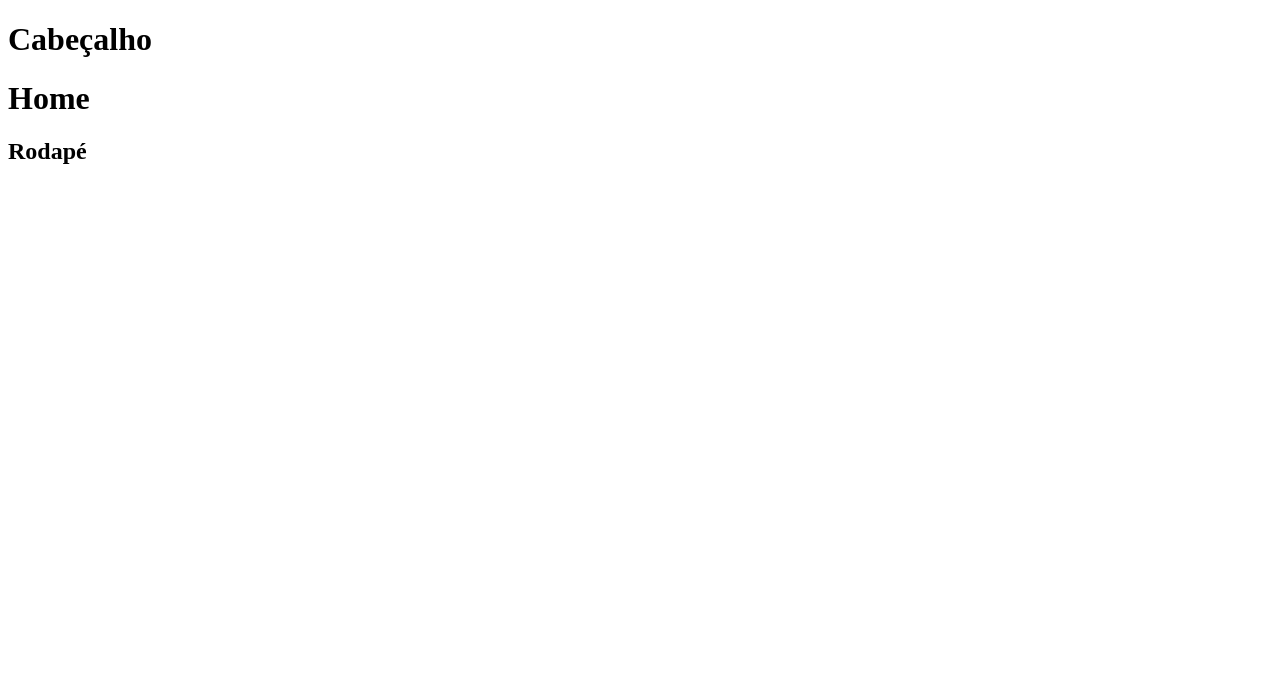
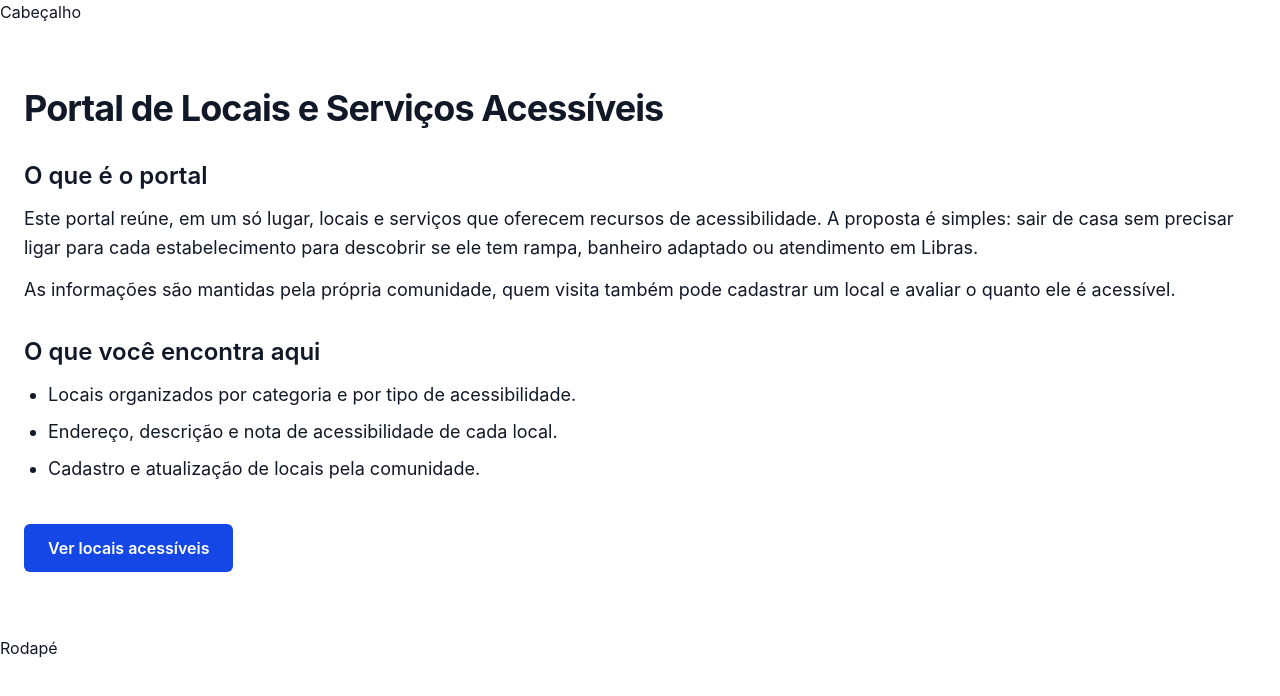
Before and after one commit to 1TDSPY-26/portal-locais-acessiveis, a React (Vite) app: page / in a window 1280 px wide. Shown: the top 696 px of the page. Built offline with nearby package versions, Linux system fonts and the light colour scheme; no server answers.

Commit message:
feat: Home.tsx criado e implementado estilizacao

```diff
--- a/src/global.css
+++ b/src/global.css
@@ -1 +1,12 @@
 @import "tailwindcss";
+
+@layer base {
+  :root {
+    color-scheme: light;
+  }
+
+  body {
+    background-color: #ffffff;
+    color: #111827;
+  }
+}
--- a/src/main.tsx
+++ b/src/main.tsx
@@ -2,6 +2,7 @@ import { StrictMode } from 'react'
 import { createRoot } from 'react-dom/client'
 import { BrowserRouter } from 'react-router-dom'
 import App from './App.tsx'
+import './global.css'
 
 createRoot(document.getElementById('root')!).render(
   <StrictMode>
--- /dev/null
+++ b/src/pages/Home/Home.tsx
@@ -0,0 +1,54 @@
+import { Link } from 'react-router-dom'
+
+export default function Home() {
+  return (
+    <div className="mx-auto px-4 py-10 sm:px-6 sm:py-16">
+      <h1 className="text-3xl font-bold tracking-tight sm:text-4xl">
+        Portal de Locais e Serviços Acessíveis
+      </h1>
+
+      <section aria-labelledby="apresentacao" className="mt-8">
+        <h2 id="apresentacao" className="text-xl font-semibold sm:text-2xl">
+          O que é o portal
+        </h2>
+
+        <p className="mt-3 text-base leading-relaxed sm:text-lg">
+          Este portal reúne, em um só lugar, locais e serviços que oferecem
+          recursos de acessibilidade. A proposta é simples: sair de casa sem
+          precisar ligar para cada estabelecimento para descobrir se ele tem
+          rampa, banheiro adaptado ou atendimento em Libras.
+        </p>
+
+        <p className="mt-3 text-base leading-relaxed sm:text-lg">
+          As informações são mantidas pela própria comunidade, quem visita
+          também pode cadastrar um local e avaliar o quanto ele é acessível.
+        </p>
+      </section>
+
+      <section aria-labelledby="o-que-encontrar" className="mt-8">
+        <h2 id="o-que-encontrar" className="text-xl font-semibold sm:text-2xl">
+          O que você encontra aqui
+        </h2>
+
+        <ul className="mt-3 list-disc space-y-2 pl-6 text-base leading-relaxed sm:text-lg">
+          <li>Locais organizados por categoria e por tipo de acessibilidade.</li>
+          <li>Endereço, descrição e nota de acessibilidade de cada local.</li>
+          <li>Cadastro e atualização de locais pela comunidade.</li>
+        </ul>
+      </section>
+
+      <section aria-labelledby="comecar" className="mt-10">
+        <h2 id="comecar" className="sr-only">
+          Começar a explorar
+        </h2>
+
+        <Link
+          to="/locais"
+          className="inline-flex min-h-12 items-center justify-center rounded-md bg-blue-700 px-6 py-3 text-base font-semibold text-white hover:bg-blue-800 focus-visible:outline focus-visible:outline-2 focus-visible:outline-offset-2 focus-visible:outline-blue-700"
+        >
+          Ver locais acessíveis
+        </Link>
+      </section>
+    </div>
+  )
+}
--- a/src/routes/AppRoutes.tsx
+++ b/src/routes/AppRoutes.tsx
@@ -1,12 +1,13 @@
 import { Route, Routes } from 'react-router-dom'
 import MainLayout from '../layouts/MainLayout'
 import EditLocation from '../pages/EditLocation'
+import Home from '../pages/Home/Home'
 
 export default function AppRoutes() {
   return (
     <Routes>
       <Route element={<MainLayout />}>
-        <Route path="/" element={<h1>Home</h1>} />
+        <Route path="/" element={<Home />} />
         <Route path="/locais" element={<h1>Locais</h1>} />
 
         <Route
```
Also changed, not shown: src/pages/EditLocation/EditLocation.tsx (renamed from src/pages/EditLocation.tsx).
